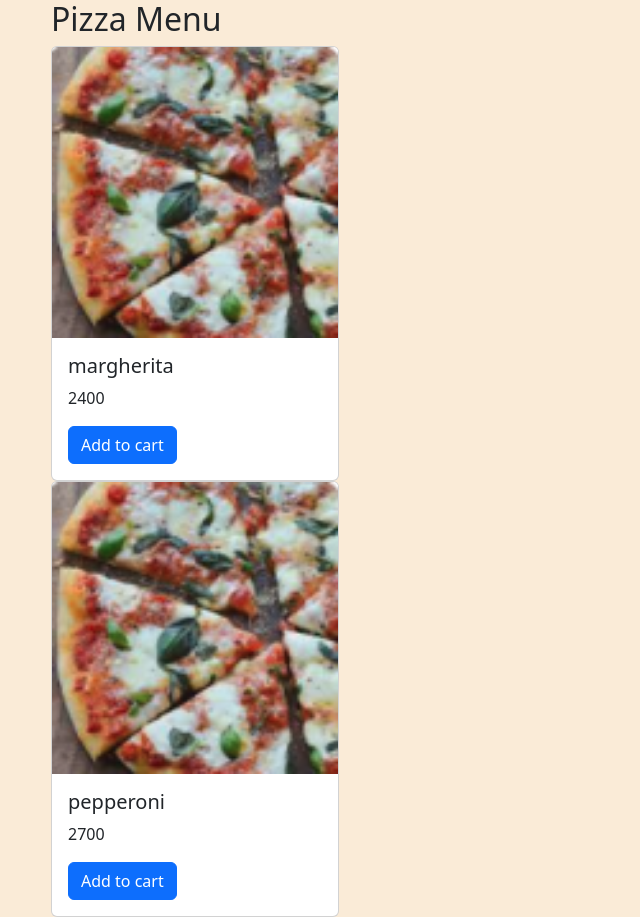
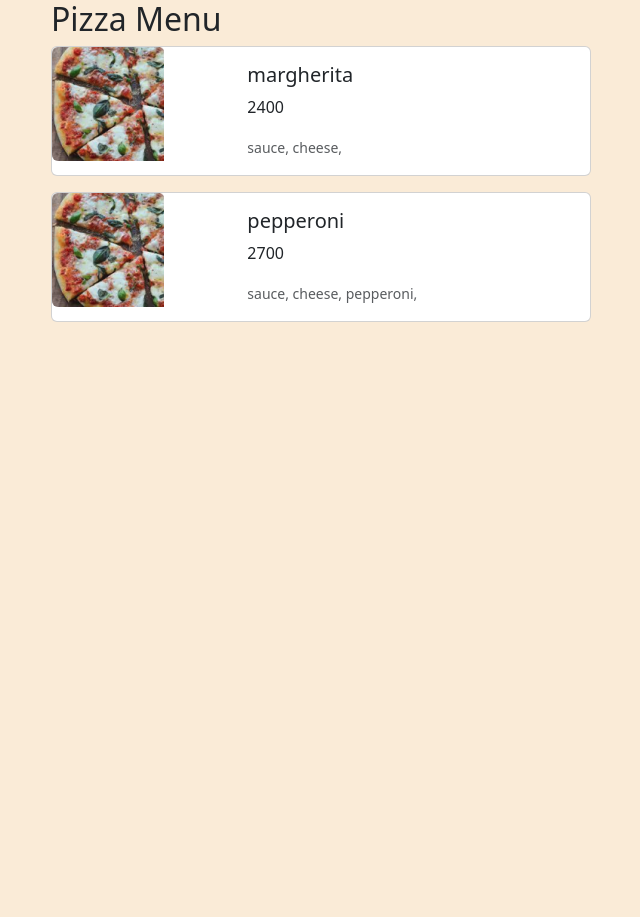
Before and after one commit to refanr/pizza_lair, a Django app: page /pizzas/ in a window 1280 px wide. Shown: the whole page, without its empty margins (31-671 px from the left). After the commit the page ends 322 px from the top, so only its background shows below. Run offline with Django 4.2, Linux system fonts and the light colour scheme.

Commit message:
try a different card, add toppings in list to dummy data

```diff
--- a/pizza/views.py
+++ b/pizza/views.py
@@ -1,8 +1,8 @@
 from django.shortcuts import render
 
 pizzas = [
-    {'name': 'margherita', 'price': 2400},
-    {'name': 'pepperoni', 'price': 2700}
+    {'name': 'margherita', 'price': 2400, 'toppings': ['sauce', 'cheese']},
+    {'name': 'pepperoni', 'price': 2700, 'toppings': ['sauce', 'cheese', 'pepperoni']}
 ]
 
 # Create your views here.
--- a/templates/pizza/index.html
+++ b/templates/pizza/index.html
@@ -3,13 +3,23 @@
 {% block content %}
 <h2>Pizza Menu</h2>
     {% for pizza in pizzas %}
-      <div class="card" style="width: 18rem;">
-      <img src="{% static 'images/img1.png' %}" class="card-img-top" alt="...">
-      <div class="card-body">
-      <h5 class="card-title">{{ pizza.name }}</h5>
-      <p class="card-text">{{ pizza.price }}</p>
-      <a href="#" class="btn btn-primary">Add to cart</a>
-      </div>
+      <div class="card mb-3" style="max-width: 540px;">
+          <div class="row g-0">
+            <div class="col-md-4">
+              <img src="{% static 'images/img1.png' %}" class="img-fluid rounded-start" alt="...">
+            </div>
+            <div class="col-md-8">
+              <div class="card-body">
+                <h5 class="card-title">{{ pizza.name }}</h5>
+                <p class="card-text">{{ pizza.price }}</p>
+                <p class="card-text"><small class="text-body-secondary">
+                    {% for topping in pizza.toppings %}
+                        {{ topping }},
+                        {% endfor %}
+                </small></p>
+              </div>
+            </div>
+          </div>
     </div>
     {% endfor %}
   {% endblock %}
```
